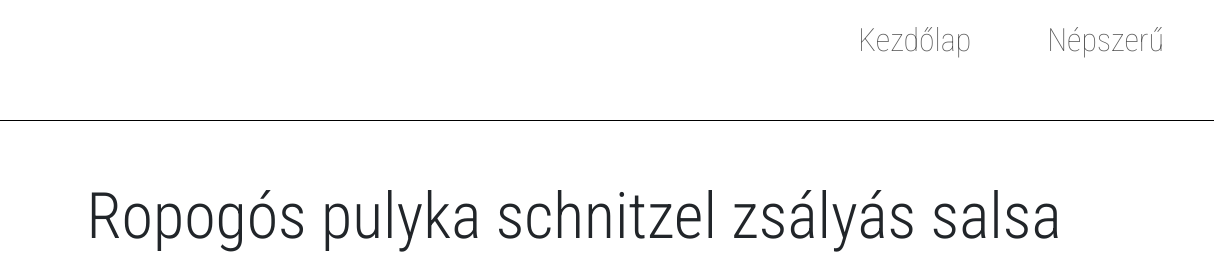
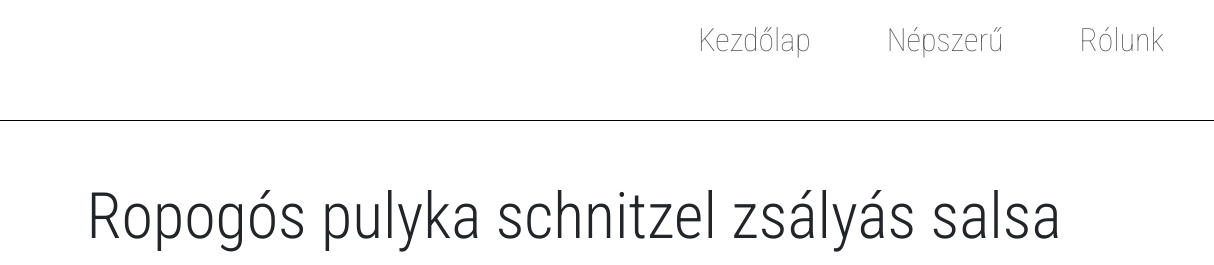
Before and after one commit to hegedusadam0/UwU_-3-recept, a plain HTML site: page recept.html in a window 1280 px wide. Shown: the top 265 px of the page, 66-1280 px from the left. Drawn offline with nearby package versions, Linux system fonts and the light colour scheme.

Commit message:
Commit #02
reccept htmlbe hozzá adtam a rólunk paget

```diff
--- a/recept.html
+++ b/recept.html
@@ -23,6 +23,9 @@
                 <li class="nav-item">
                     <a class="nav-link fs-2" href="./recept.html">Népszerű</a>
                 </li>
+                <li class="nav-item">
+                    <a class="nav-link fs-2" href="#">Rólunk</a>
+                  </li>
             </ul>
         </div>
     </div>
```
